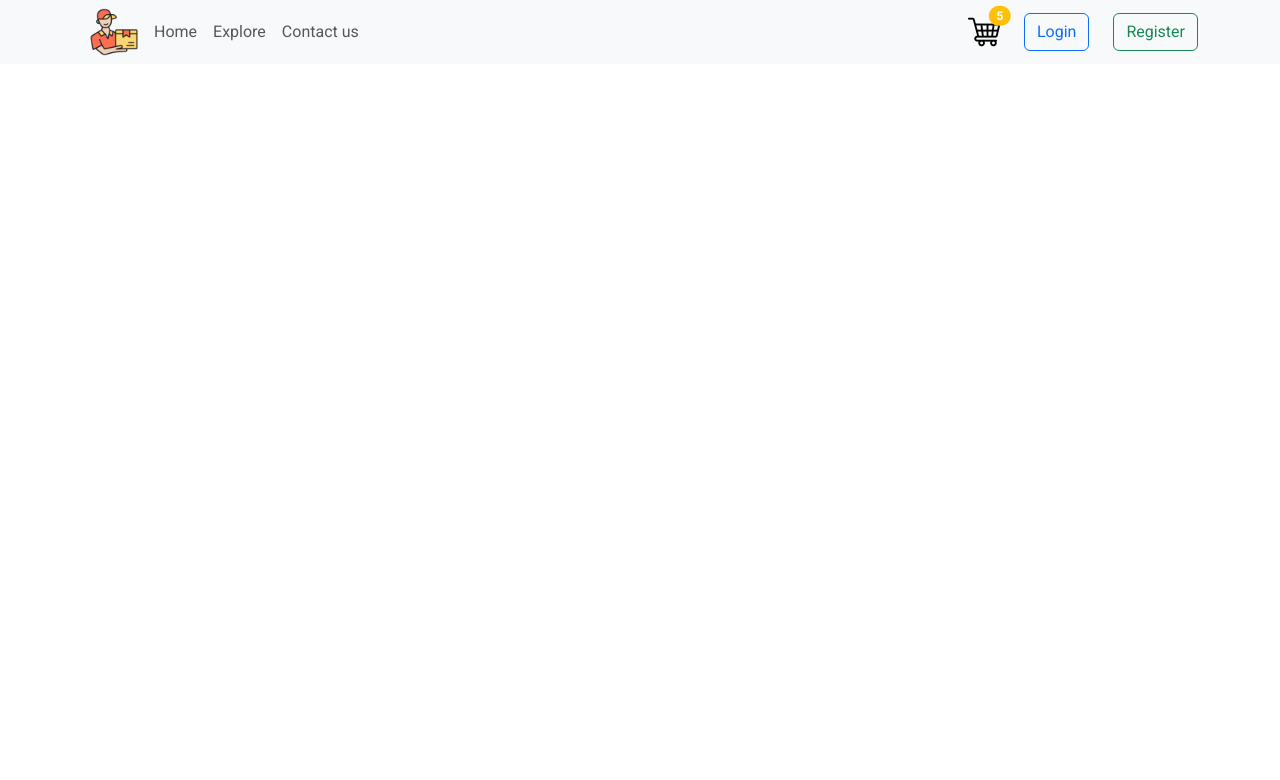
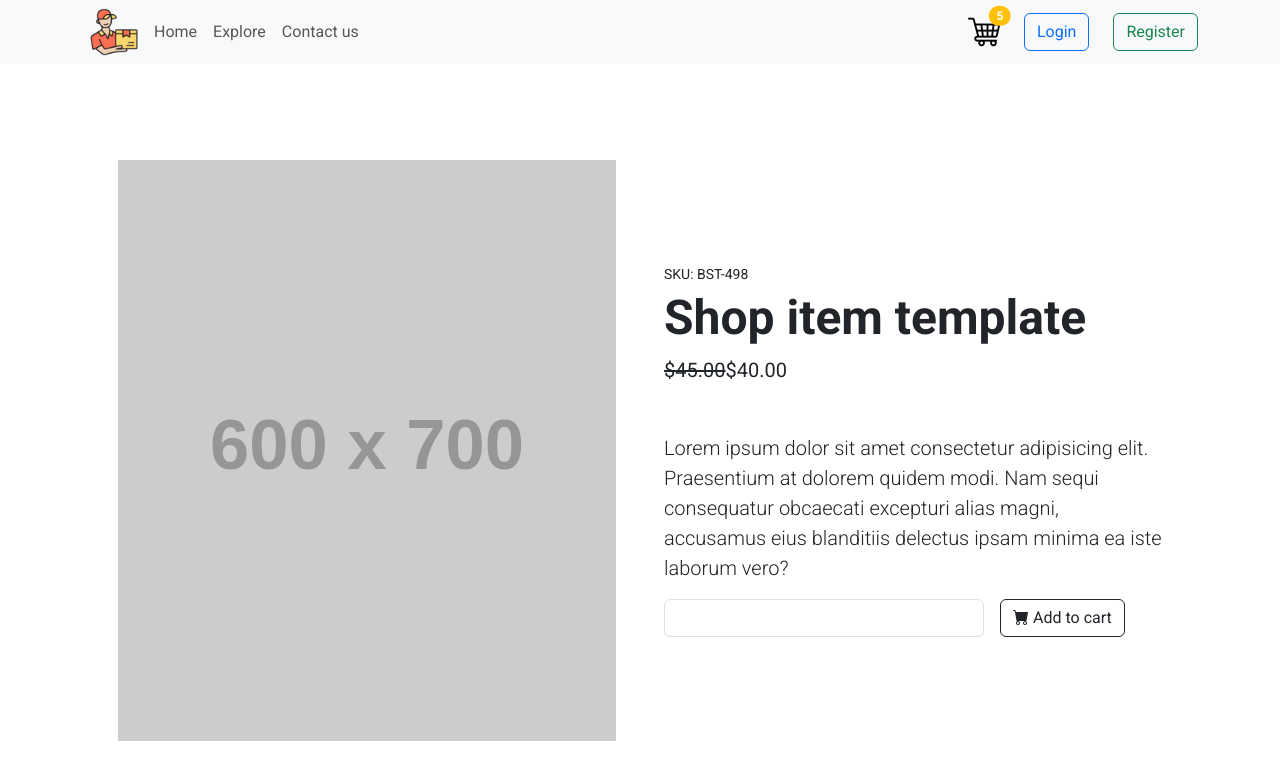
Before and after one commit to ThanDK/thana, a React (Vite) app in the folder foodies/: page /food/1 in a window 1280 px wide. Shown: the top 780 px of the page. Built offline with nearby package versions, Linux system fonts and the light colour scheme; no server answers.

Commit message:
adding FoodDetails 4.21.00

```diff
--- a/foodies/src/App.jsx
+++ b/foodies/src/App.jsx
@@ -4,6 +4,7 @@
 import Home from './pages/Home/Home';
 import Contact from './pages/Contact/Contact';
 import ExploreFood from './pages/ExploreFood/ExploreFood';
+import FoodDetails from './pages/FoodDetails/FoodDetails';
 
 
 const App = () => {
@@ -15,6 +16,7 @@
         <Route path="/" element={<Home />} />
         <Route path="/contact" element={<Contact />} />
         <Route path="/explore" element={<ExploreFood />} />
+        <Route path="/food/:id" element={<FoodDetails />} />
       </Routes>
     </div>
   );
--- a/foodies/src/components/FoodDisplay/FoodDisplay.jsx
+++ b/foodies/src/components/FoodDisplay/FoodDisplay.jsx
@@ -1,9 +1,32 @@
-import React from 'react';
+import React, { useContext } from 'react';
+import { StoreContext } from '../../context/StoreContext';
+import FoodItem from '../FoodItem/FoodItem';
 
 const FoodDisplay = () => {
+  const { foodList } = useContext(StoreContext);
+
   return (
-    <div>FoodDisplay</div>
-  )
-}
+    <div className="container">
+      <div className="row">
+        {foodList.length > 0 ? (
+          foodList.map((food, index) => (
+            <FoodItem
+              key={index}
+              name={food.name}
+              description={food.description}
+              id={food.id}
+              imageUrl={food.imageUrl}
+              price={food.price}
+            />
+          ))
+        ) : (
+          <div className="text-center mt-4">
+            <h4>No food found.</h4>
+          </div>
+        )}
+      </div>
+    </div>
+  );
+};
 
 export default FoodDisplay;
--- /dev/null
+++ b/foodies/src/components/FoodItem/FoodItem.jsx
@@ -0,0 +1,35 @@
+import React from 'react';
+import { Link } from 'react-router-dom';
+
+const FoodItem = ({ name, description, id, imageUrl, price }) => {
+  return (
+    <div className="col-12 col-sm-6 col-md-4 col-lg-3 mb-4 d-flex justify-content-center">
+      <div className="card" style={{ maxWidth: '320px' }}>
+        <img src={imageUrl} className="card-img-top" alt="Product Image" height={250} width={60} />
+        <div className="card-body">
+          <h5 className="card-title">{name}</h5>
+          <p className="card-text">{description}</p>
+          <div className="d-flex justify-content-between align-items-center">
+            <span className="h5 mb-0">฿{price}</span>
+            <div>
+              <i className="bi bi-star-fill text-warning"></i>
+              <i className="bi bi-star-fill text-warning"></i>
+              <i className="bi bi-star-fill text-warning"></i>
+              <i className="bi bi-star-fill text-warning"></i>
+              <i className="bi bi-star-half text-warning"></i>
+              <small className="text-muted">(4.5)</small>
+            </div>
+          </div>
+        </div>
+        <div className="card-footer d-flex justify-content-between bg-light">
+          <Link to={`/food/${id}`} className="btn btn-primary btn-sm">View Food</Link>
+          <button className="btn btn-outline-secondary btn-sm">
+            <i className="bi bi-heart"></i>
+          </button>
+        </div>
+      </div>
+    </div>
+  );
+};
+
+export default FoodItem;
--- a/foodies/src/context/StoreContext.jsx
+++ b/foodies/src/context/StoreContext.jsx
@@ -1,5 +1,5 @@
 import { createContext, useEffect, useState } from "react";
-import axios from 'axios';
+import { fetchFoodList } from "../service/foodService";
 
 export const StoreContext = createContext(null);
 
@@ -7,26 +7,20 @@
 
     const [foodList , setFoodList] = useState([]);
 
-    const fetchFoodList = async () => {
-        try {
-            const response = await axios.get('http://localhost:8080/api/foods');
-            setFoodList(response.data);
-            console.log(response.data);
-        } catch (error) {
-            console.error("Failed to fetch food list:", error);
-        }
-    }
-
     const contextValue = {
         foodList
     };
 
     useEffect(() => {
         async function loadData() {
-            await fetchFoodList();
+            const data = await fetchFoodList();
+            setFoodList(data)
+
+
         }
         loadData();
     }, [])
+
     return (
         <StoreContext.Provider value={contextValue}>
             {props.children}
--- /dev/null
+++ b/foodies/src/pages/FoodDetails/FoodDetails.jsx
@@ -0,0 +1,33 @@
+import React from 'react'
+import { useParams } from 'react-router-dom'
+
+const FoodDetails = () => {
+    const {id} = useParams
+  return (
+        <section className="py-5">
+        <div className="container px-4 px-lg-5 my-5">
+            <div className="row gx-4 gx-lg-5 align-items-center">
+                <div className="col-md-6"><img className="card-img-top mb-5 mb-md-0" src="https://dummyimage.com/600x700/dee2e6/6c757d.jpg" alt="..." /></div>
+                <div className="col-md-6">
+                    <div className="small mb-1">SKU: BST-498</div>
+                    <h1 className="display-5 fw-bolder">Shop item template</h1>
+                    <div className="fs-5 mb-5">
+                        <span className="text-decoration-line-through">$45.00</span>
+                        <span>$40.00</span>
+                    </div>
+                    <p className="lead">Lorem ipsum dolor sit amet consectetur adipisicing elit. Praesentium at dolorem quidem modi. Nam sequi consequatur obcaecati excepturi alias magni, accusamus eius blanditiis delectus ipsam minima ea iste laborum vero?</p>
+                    <div className="d-flex">
+                        <input className="form-control text-center me-3" id="inputQuantity" type="num" style={{ maxWidth: '320px' }} />
+                        <button className="btn btn-outline-dark flex-shrink-0" type="button">
+                            <i className="bi-cart-fill me-1"></i>
+                            Add to cart
+                        </button>
+                    </div>
+                </div>
+            </div>
+        </div>
+    </section>
+  )
+}
+
+export default FoodDetails
--- /dev/null
+++ b/foodies/src/service/foodService.js
@@ -0,0 +1,12 @@
+import axios from "axios";
+
+const API_URL = 'http://localhost:8080/api/foods'
+
+ export const fetchFoodList = async () => {
+    try {
+        const response = await axios.get(API_URL);
+        return response.data;
+    } catch (error) {
+        console.error("Failed to fetch food list:", error);
+    }
+}
```
